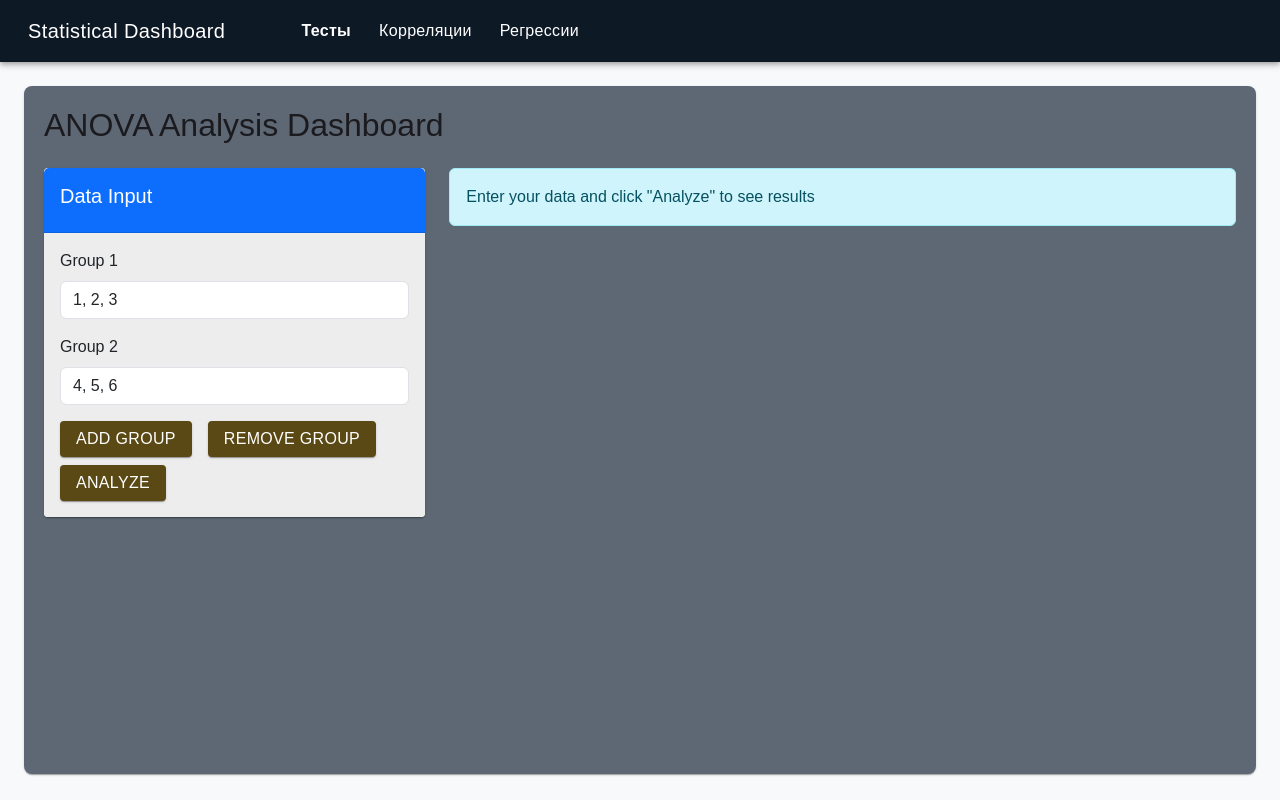
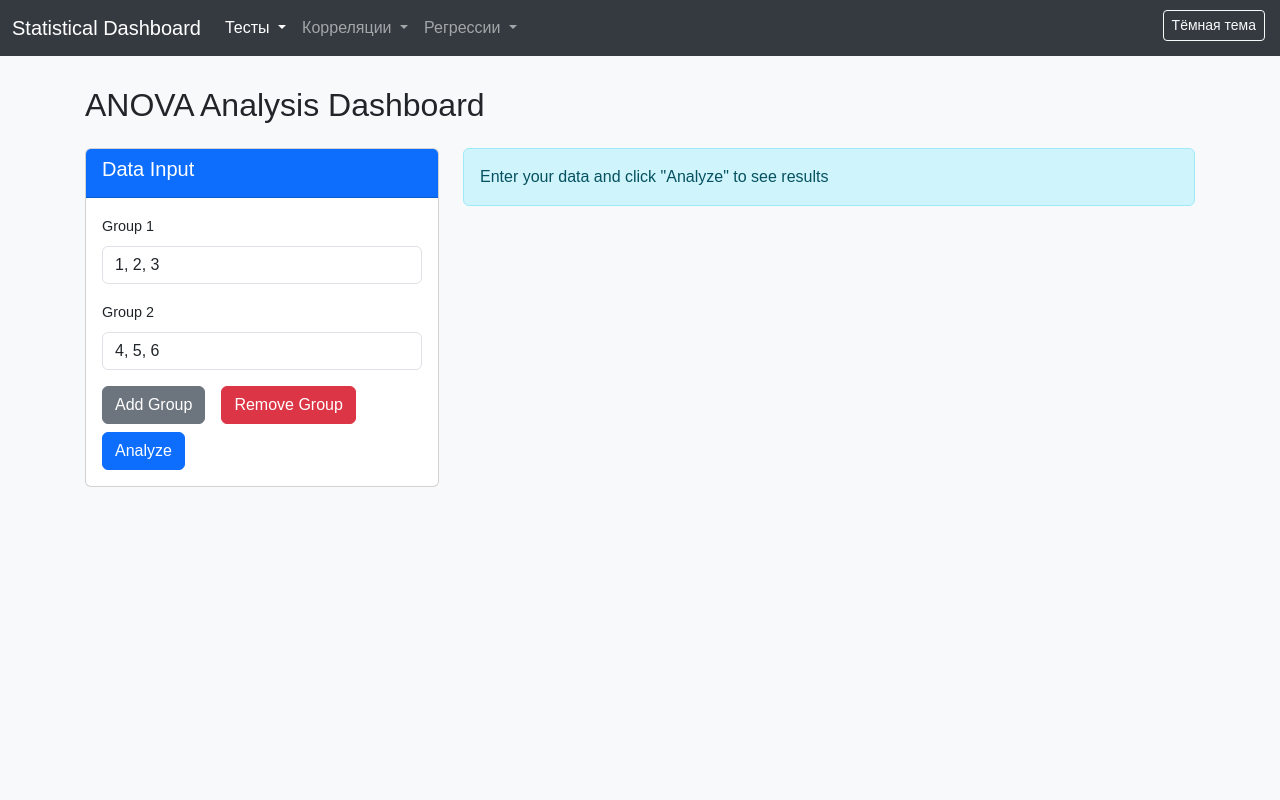
Before and after one commit to miscanth/analyze_box, a Flask app: page /anova in a window 1280 px wide. Run offline with Flask 3, Linux system fonts and the light colour scheme; some libraries are stand-ins or nearby versions.

Commit message:
Add light and dark theme button and func to base.html

```diff
--- a/templates/base.html
+++ b/templates/base.html
@@ -5,15 +5,79 @@
     <meta name="viewport" content="width=device-width, initial-scale=1.0">
     <title>{% block title %} - Analytics Dashboard{% endblock %}</title>
     <link href="https://cdn.jsdelivr.net/npm/bootstrap@5.3.0/dist/css/bootstrap.min.css" rel="stylesheet">
-    <link href="{{ url_for('static', filename='styles.css') }}" rel="stylesheet">
     <script src="https://cdn.plot.ly/plotly-latest.min.js"></script>
     <style>
-        body { font-family: Arial, sans-serif; background-color: #f8f9fa; }
-        .dashboard-container { padding: 20px; }
-        .data-input-card, .plot-card, .result-card { margin-bottom: 20px; }
-        .plot-card { height: 100%; }
-        .navbar { margin-bottom: 20px; }
-        .nav-link.active { font-weight: bold; }
+        :root {
+            --bg-color: #f8f9fa;
+            --text-color: #212529;
+            --card-bg: #ffffff;
+            --card-border: rgba(0, 0, 0, 0.125);
+            --nav-bg: #343a40;
+            --welcome-bg: linear-gradient(135deg, #6a11cb 0%, #2575fc 100%);
+        }
+
+        [data-theme="dark"] {
+            --bg-color: #212529;
+            --text-color: #f8f9fa;
+            --card-bg: #2c3034;
+            --card-border: #495057;
+            --nav-bg: #1a1a1a;
+            --welcome-bg: linear-gradient(135deg, #4a0d8a 0%, #1a4fb3 100%);
+        }
+
+        body {
+            font-family: Arial, sans-serif;
+            background-color: var(--bg-color);
+            color: var(--text-color);
+            transition: background-color 0.3s, color 0.3s;
+        }
+
+        .dashboard-container { padding: 15px; }
+        .feature-card {
+            transition: transform 0.3s, background-color 0.3s, border-color 0.3s;
+            height: 100%;
+            background-color: var(--card-bg);
+            border-color: var(--card-border);
+        }
+        .feature-card:hover { transform: translateY(-5px); box-shadow: 0 5px 15px rgba(0,0,0,0.1); }
+        .navbar {
+            margin-bottom: 15px;
+            background-color: var(--nav-bg) !important;
+        }
+        .welcome-section {
+            padding: 20px 0;
+            margin-bottom: 15px;
+            background: var(--welcome-bg);
+            color: white;
+            border-radius: 8px;
+        }
+        .method-name { font-weight: bold; font-style: italic; }
+        .welcome-title { font-size: 1.8rem; }
+        .welcome-subtitle { font-size: 1rem; }
+        .card-title { font-size: 1rem; }
+        .card-text, .list-group-item {
+            font-size: 0.85rem;
+            background-color: var(--card-bg);
+            color: var(--text-color);
+        }
+        .upload-section { margin-bottom: 15px; }
+        .form-label { font-size: 0.9rem; }
+        .analysis-results { margin-top: 20px; }
+        .nav-tabs .nav-link { font-size: 0.9rem; }
+        .plot-container { margin-bottom: 20px; }
+        .table-responsive { margin-bottom: 15px; }
+        .theme-switcher {
+            position: absolute;
+            right: 15px;
+            top: 10px;
+        }
+        .list-group-item {
+            background-color: var(--card-bg);
+            border-color: var(--card-border);
+        }
+        .table {
+            color: var(--text-color);
+        }
     </style>
 </head>
 <body>
@@ -70,6 +134,12 @@
                     </li>
 
                 </ul>
+                <!-- Кнопка переключения темы -->
+                <div class="theme-switcher">
+                    <button id="themeToggle" class="btn btn-sm btn-outline-light">
+                        <i class="bi bi-moon-fill"></i> Тёмная тема
+                    </button>
+                </div>
             </div>
         </div>
     </nav>
@@ -79,5 +149,37 @@
     </div>
 
     <script src="https://cdn.jsdelivr.net/npm/bootstrap@5.3.0/dist/js/bootstrap.bundle.min.js"></script>
+    <script src="https://cdn.jsdelivr.net/npm/bootstrap-icons@1.7.0/font/bootstrap-icons.css"></script>
+    <script>
+    // Функция переключения темы
+    function toggleTheme() {
+        const html = document.documentElement;
+        const themeToggle = document.getElementById('themeToggle');
+
+        if (html.getAttribute('data-theme') === 'dark') {
+            html.removeAttribute('data-theme');
+            themeToggle.innerHTML = '<i class="bi bi-moon-fill"></i> Тёмная тема';
+            localStorage.setItem('theme', 'light');
+        } else {
+            html.setAttribute('data-theme', 'dark');
+            themeToggle.innerHTML = '<i class="bi bi-sun-fill"></i> Светлая тема';
+            localStorage.setItem('theme', 'dark');
+        }
+    }
+
+    // Проверка сохранённой темы при загрузке
+    document.addEventListener('DOMContentLoaded', function() {
+        const savedTheme = localStorage.getItem('theme') || 'light';
+        const themeToggle = document.getElementById('themeToggle');
+
+        if (savedTheme === 'dark') {
+            document.documentElement.setAttribute('data-theme', 'dark');
+            themeToggle.innerHTML = '<i class="bi bi-sun-fill"></i> Светлая тема';
+        }
+
+        // Назначение обработчика клика
+        themeToggle.addEventListener('click', toggleTheme);
+    });
+</script>
 </body>
 </html>
```
